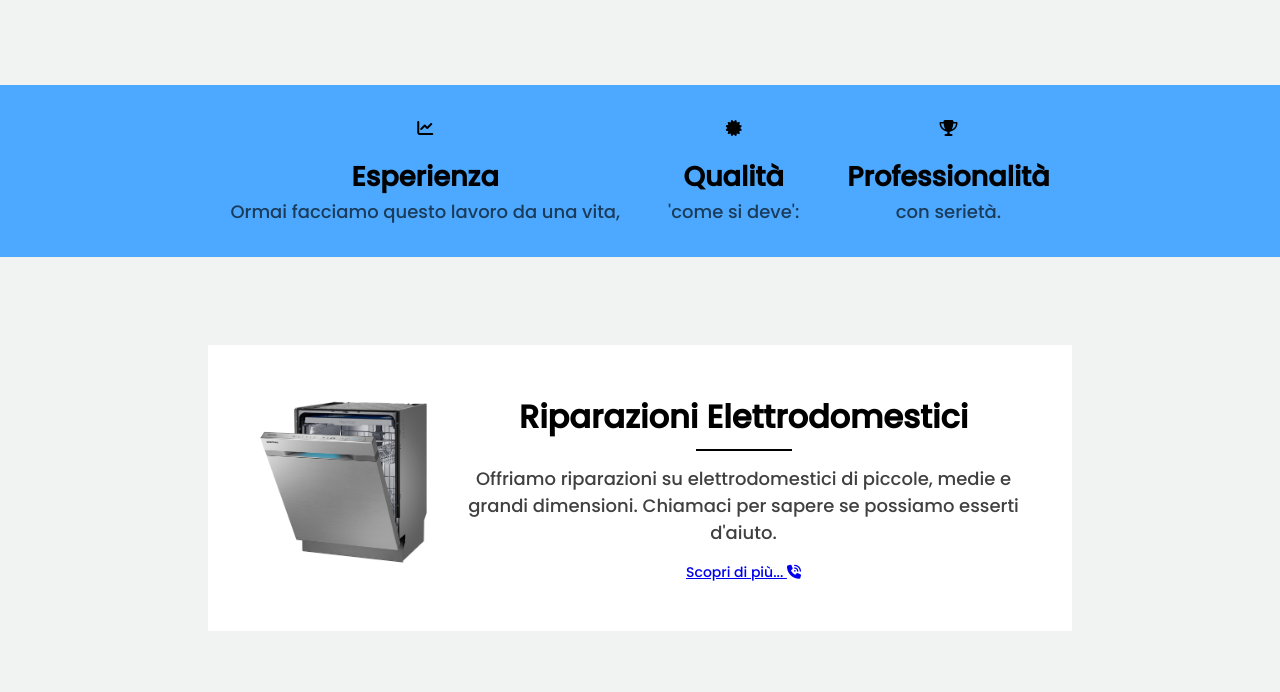
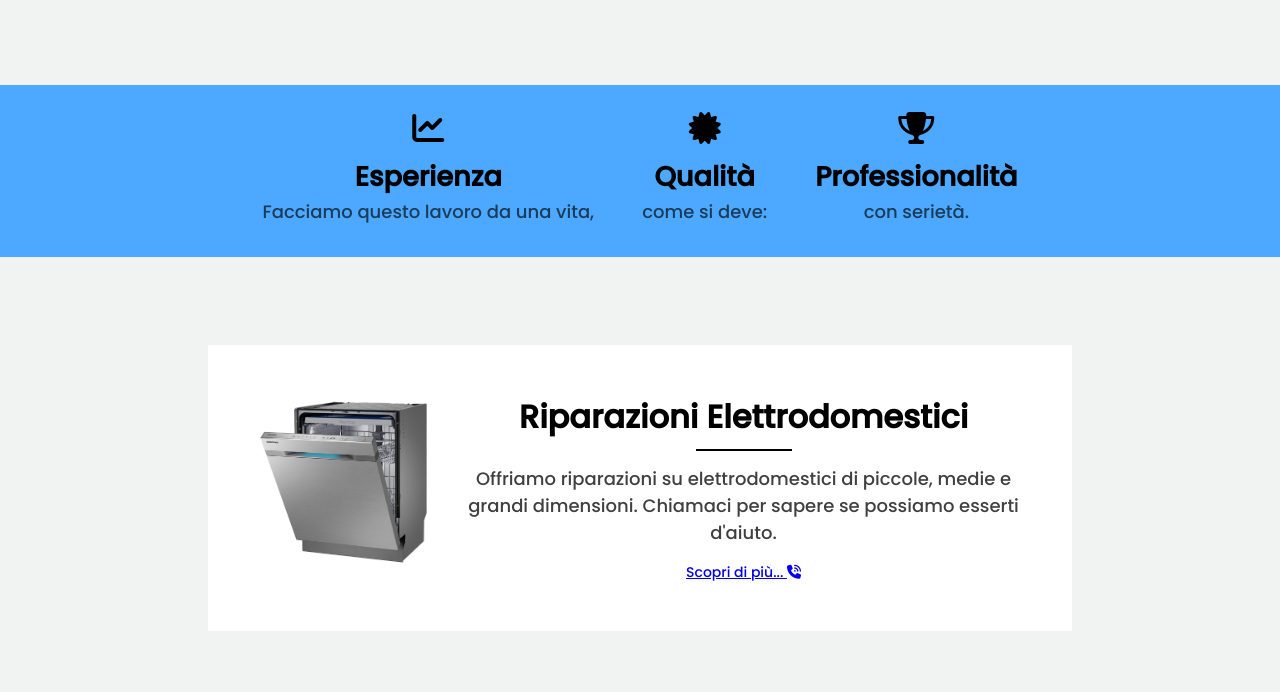
Before and after one commit to Dovday/Nordest-Ricambi-Riparazioni, a plain HTML site: page index.html in a window 1280 px wide. Shown: the part 1480-2172 px from the top of the page. Drawn offline with nearby package versions, Linux system fonts and the light colour scheme.

Commit message:
Fixed FontAwesome Kit problem

```diff
--- a/index.html
+++ b/index.html
@@ -14,7 +14,6 @@
     <meta http-equiv="X-UA-Compatible" content="IE=edge">
     <meta name="viewport" content="width=device-width, initial-scale=1.0">
     <link rel="stylesheet" href="./style.css">
-    <script src="https://kit.fontawesome.com/af31aeeb71.js" crossorigin="anonymous"></script>
     <style>
         @import url('https://fonts.googleapis.com/css2?family=Alex+Brush&family=Poppins:wght@500&display=swap');
         @import url('https://fonts.googleapis.com/css2?family=Merriweather&display=swap');
@@ -23,9 +22,12 @@
     <title>Nordest Ricambi Riparazioni a Spilimbergo - Home Page</title>
     <meta name="description" content="Vendita e riparazioni di smartphone, computer, elettrodomestici. Ricariche per sigarette elettroniche. Orari di apertura di Nordest Ricambi Riparazioni a Spilimbergo (PN)">
     <!-- info displayed when shared the link of the ws via social channels -->
-    <meta name="og:title" property="og:title" content="Nordest Ricambi Riparazioni a Spilimbrgo - Home page">
+    <meta name="og:title" property="og:title" content="Nordest Ricambi Riparazioni a Spilimbergo - Home page">
     <meta name="keywords" content="nordest, riparazioni, orari, spilimbergo, telefono, computer, elettrodomestici, sigarette elettroniche, liquidi, ricambi, pordenone, PN">
     <link rel="icon" type="image/png" href="./assets/nordest_favicon.png"/>
+
+    <!-- Font Awesome Kit -->
+    <script src="https://kit.fontawesome.com/a32b7b73dd.js" crossorigin="anonymous"></script>
 </head>
 <body class="ff-poppins flex">
     <header class="primary-header flex">
@@ -132,28 +134,28 @@
             <div id="about-us" class="about-us flex text-center">
                 <div class="sub-card flex">
                     <div class="icon">
-                        <i class="fa-solid fa-chart-line"></i>
+                        <i class="fa-solid fa-chart-line fa-2xl"></i>
                     </div>
                     <div class="phrase">
                         <h3 class="fs-300">Esperienza</h3>
                         <p class="fs-100">
-                            Ormai facciamo questo lavoro da una vita,</p>
+                            Facciamo questo lavoro da una vita,</p>
                     </div>
                 </div>
                 <div class="sub-card flex">
                     <div class="icon">
-                        <i class="fa-solid fa-certificate"></i>
+                        <i class="fa-solid fa-certificate fa-2xl"></i>
                     </div>
                     </span>
                     <div class="phrase">
                         <h3 class="fs-300">Qualità</h3>
                         <p class="fs-100">
-                            'come si deve':</p>
+                            come si deve:</p>
                     </div>
                 </div>
                 <div class="sub-card flex">
                     <div class="icon">
-                        <i class="fa-solid fa-trophy"></i>
+                        <i class="fa-solid fa-trophy fa-2xl"></i>
                     </div>
                     </span>
                     <div class="phrase">
@@ -242,11 +244,11 @@
                 <h2 class="ft-title ff-merriweather">Contattaci</h2>
                 <ul class="grid">
                   <li class="flex">
-                    <i class="fas fa-map-marker-alt"></i>
+                    <i class="fa-solid fa-location-dot"></i>
                     <a href="https://goo.gl/maps/ChN4R48uRybaSZdK8" class="location">Piazza Borgolucido, 9<br>Spilimbergo PN</a>
                   </li>
                   <li class="flex">
-                    <i class="fa-brands fa-facebook-square"></i>
+                    <i class="fa-brands fa-facebook-f"></i>
                     <a href="https://www.facebook.com/riparazioninordest/">@riparazioninordest</a>
                   </li>
                   <li class="flex">
```
